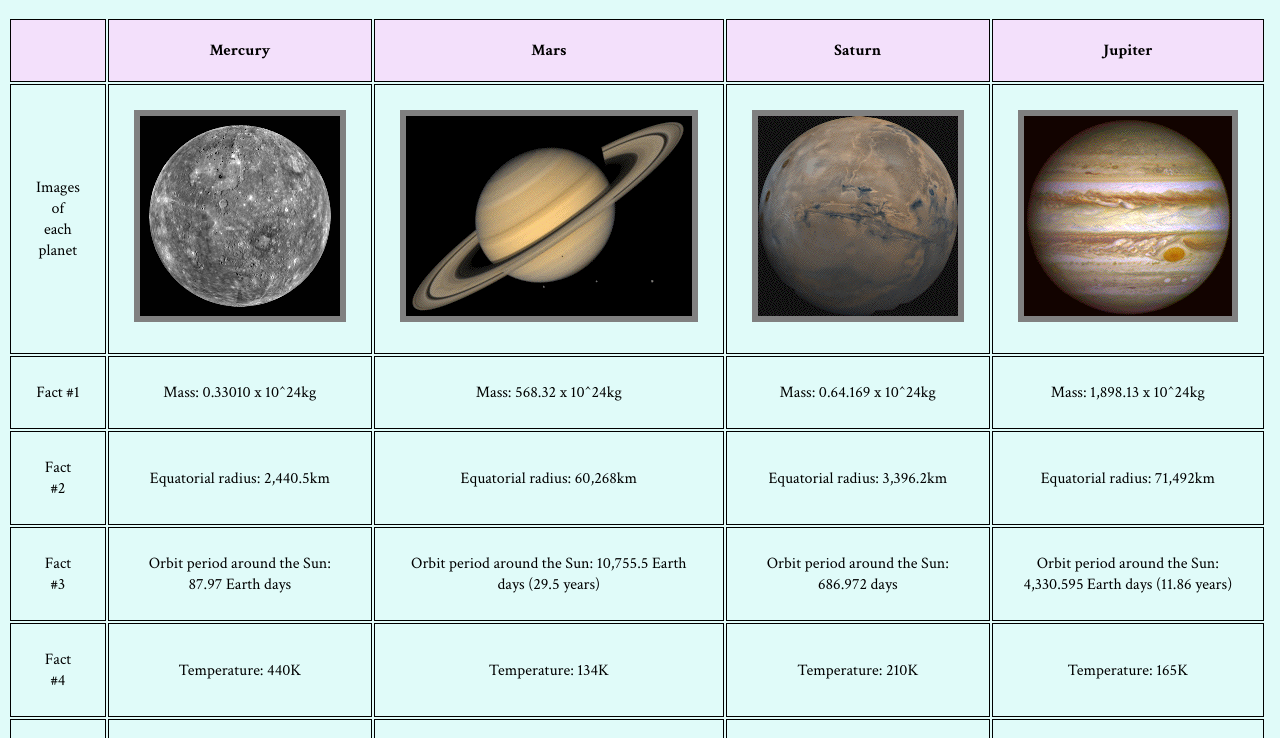
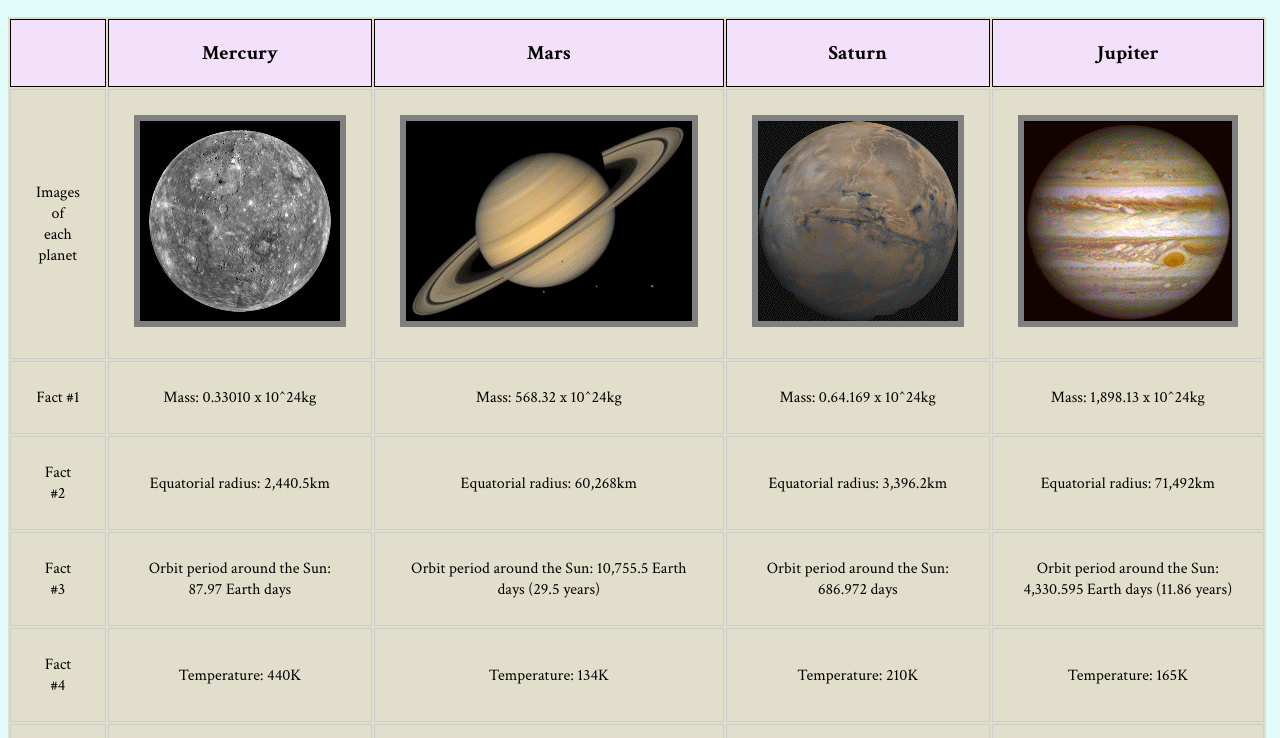
Before and after one commit to kimmm4702/webdev_lab7, a plain HTML site: page index.html in a window 1280 px wide. Shown: the part 62-800 px from the top of the page. Drawn offline with Linux system fonts and the light colour scheme.

Commit message:
Update style.css

```diff
--- a/css/style.css
+++ b/css/style.css
@@ -15,14 +15,16 @@ h1{
 }
 table{
 	width: 80%;
+	background-color: #e2decc;
 }
 th{
 	background-color: #f3e0fb;
-	font-size: ;
+	font-size: 20px;
 }
 td{
 	padding:25px;
 	text-align: center;
+	border: 1px solid #ccc;
 }
 #planets {
 	width: 80%;
@@ -31,3 +33,6 @@ td{
 .mercury, .saturn, .mars, .jupiter{
 	border: 6px solid gray;
 }
+.header{
+	font-weight: bold;
+}
```
